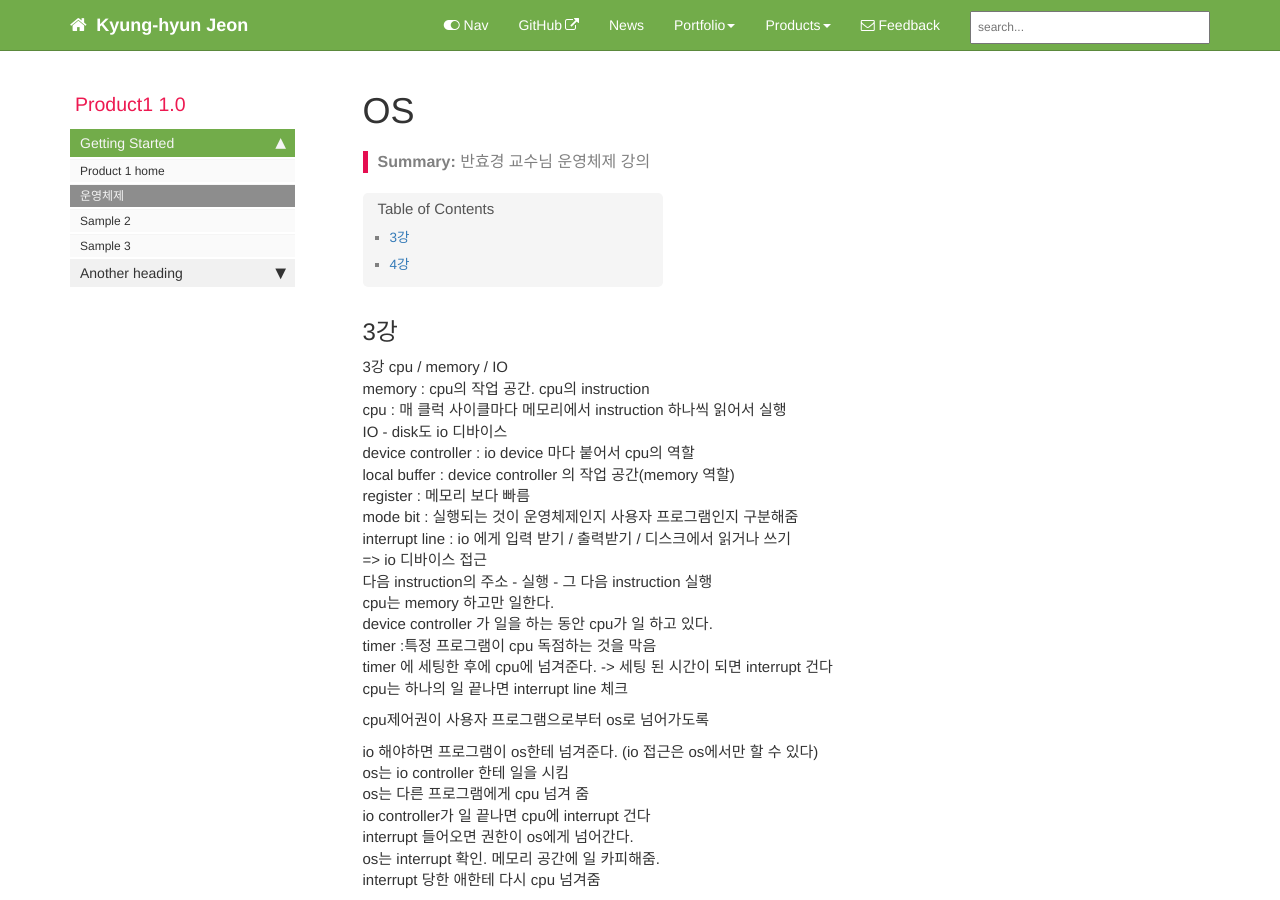
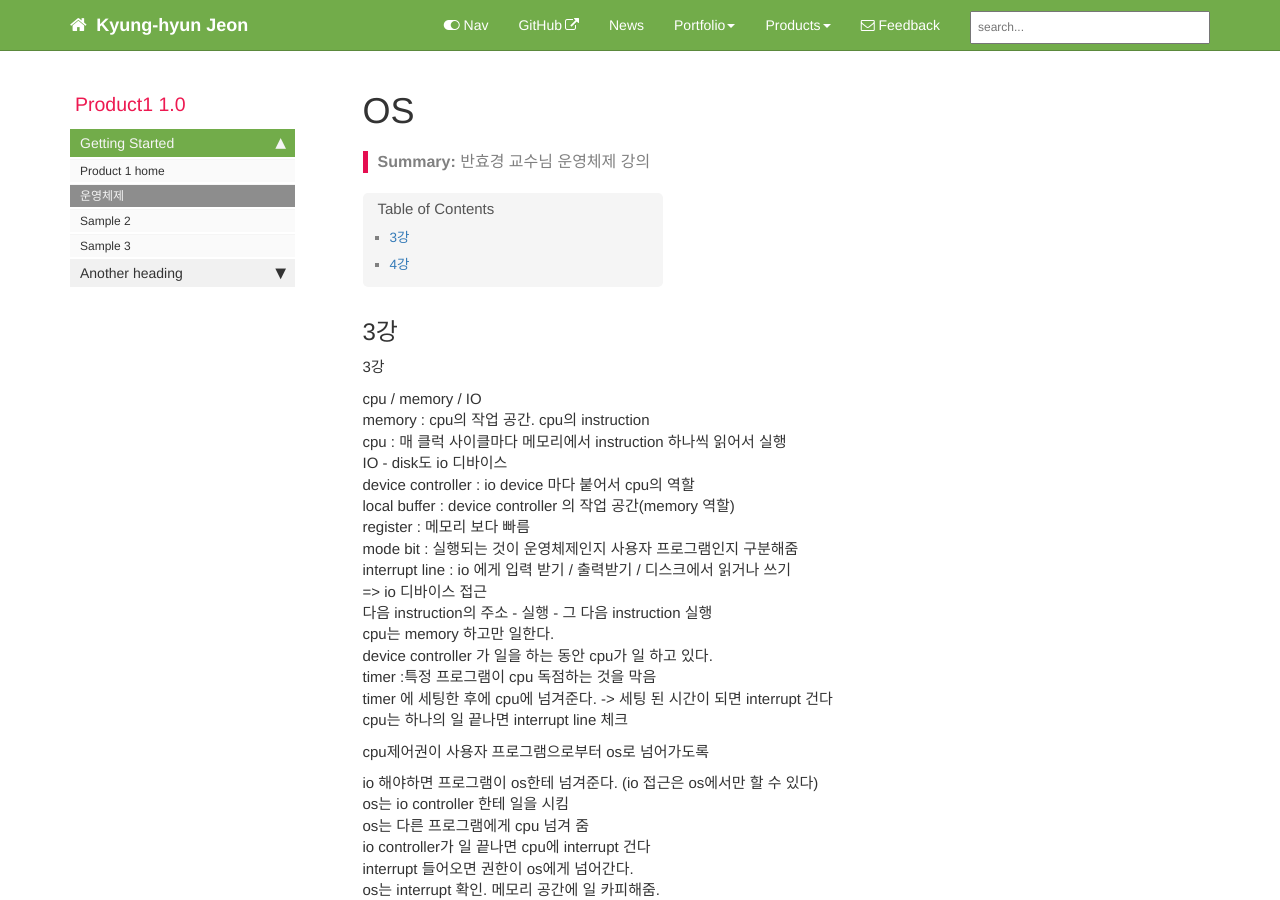
Before and after one commit to khjeon1006/khjeon1006.github.io, a Jekyll site: the page built from pages/product1/os_3rd.md, in a window 1280 px wide and 900 px high. Built offline with Jekyll 4.4.1, drawn with Linux system fonts in a browser that asks for light colours; comment, search, counter and statistics services are not loaded; part of the change alters nothing that is shown.

Commit message:
Update os_3rd.md

```diff
--- a/pages/product1/os_3rd.md
+++ b/pages/product1/os_3rd.md
@@ -10,6 +10,7 @@ folder: product1
 ## 3강
 
 3강
+
 cpu / memory / IO
 memory : cpu의 작업 공간. cpu의 instruction
 cpu : 매 클럭 사이클마다 메모리에서 instruction 하나씩 읽어서 실행
@@ -39,14 +40,14 @@ interrupt 당한 애한테 다시 cpu 넘겨줌
 
 mode bit :
 0-> 모니터 모드. 커널모드. os
-	메모리 접근, i/o 접근 등
+&#160;&#160;&#160;&#160;메모리 접근, i/o 접근 등
 1 -> 사용자 프로그램
-	제한된 instruction
+&#160;&#160;&#160;&#160;제한된 instruction
 사용자 프로그램에 넘겨줄 때 mode bit을 1로 변경
 interrupt 로 os 에 넘어가면 mode bit이 0
 
 타이머
-	특정 프로그램이 독점할 수 없도록
+&#160;&#160;&#160;&#160;특정 프로그램이 독점할 수 없도록
 
 Device controller : i/o 디바이스 관리하는 일종의 작은 cpu
 
@@ -84,8 +85,8 @@ i/o 요청 -> 소프트웨어 / 다 끝나고 전달 -> 하드웨어 (device con
 사용자 프로그램이 운영체제의 서비스를 받기 위해 호출
 
 인터럽트
-	인터럽트 벡터 - 각 인터럽트 종류마다 실행해야하는 함수의 주소 정리
-	인터럽트 처리 루틴 - 실제로 인터럽트 처리하는 코드
+&#160;&#160;&#160;&#160;인터럽트 벡터 - 각 인터럽트 종류마다 실행해야하는 함수의 주소 정리
+&#160;&#160;&#160;&#160;인터럽트 처리 루틴 - 실제로 인터럽트 처리하는 코드
 
 
 cpu : 메모리에 올라와있는 기계어를 읽어와서 동작
@@ -110,7 +111,7 @@ i/o 장치 작업 끝난 다음에야 제어가 사용자 장치에 넘어감
 
 비동기식 입출력 : 입출력 작업이 끝나기를 기다리지 않고 제어가 사용자 프로그램에 즉시 넘어감
 
-<img src="./synchronous.png"></img>
+<img src="./synchronous.png">
 
 
 {% include links.html %}
```
